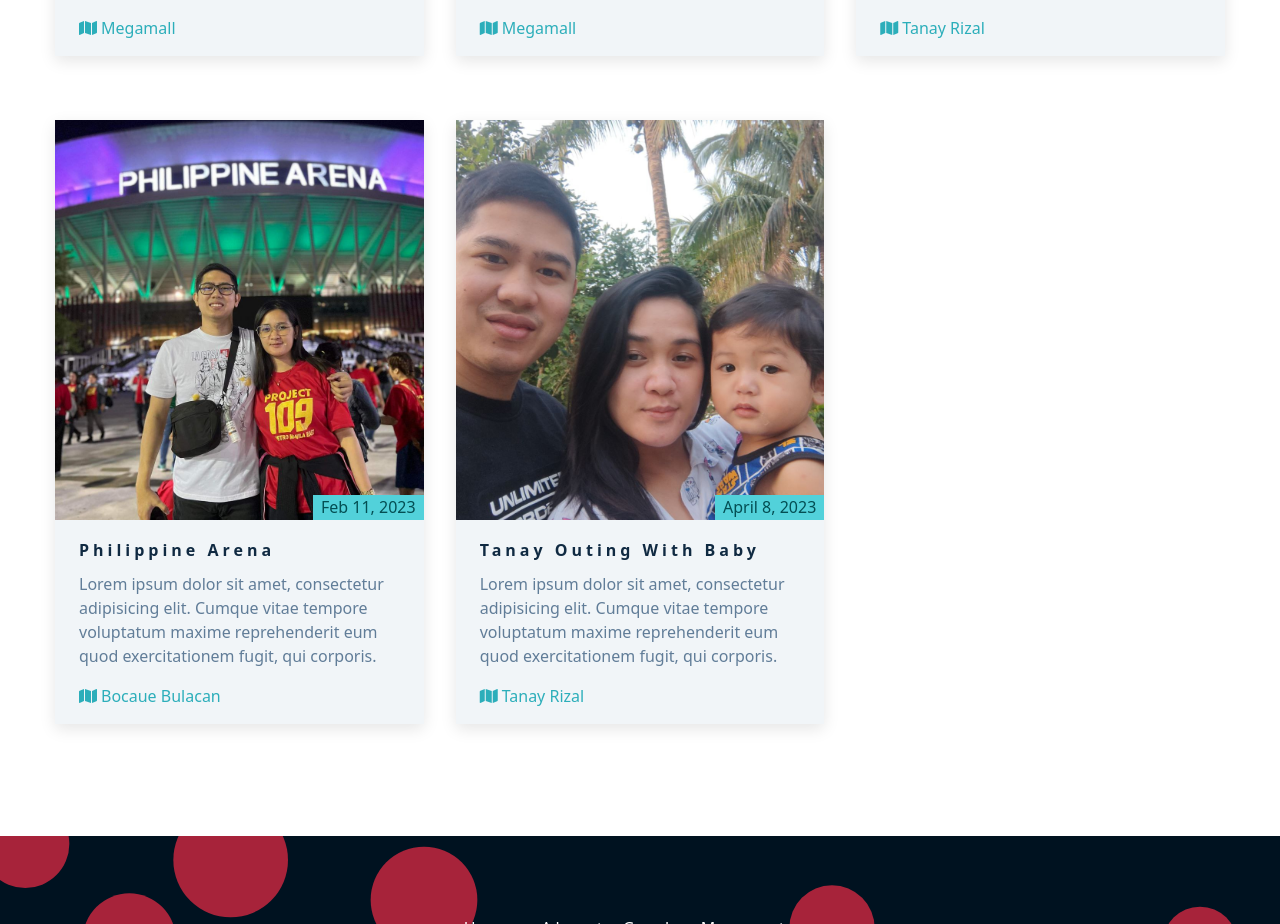
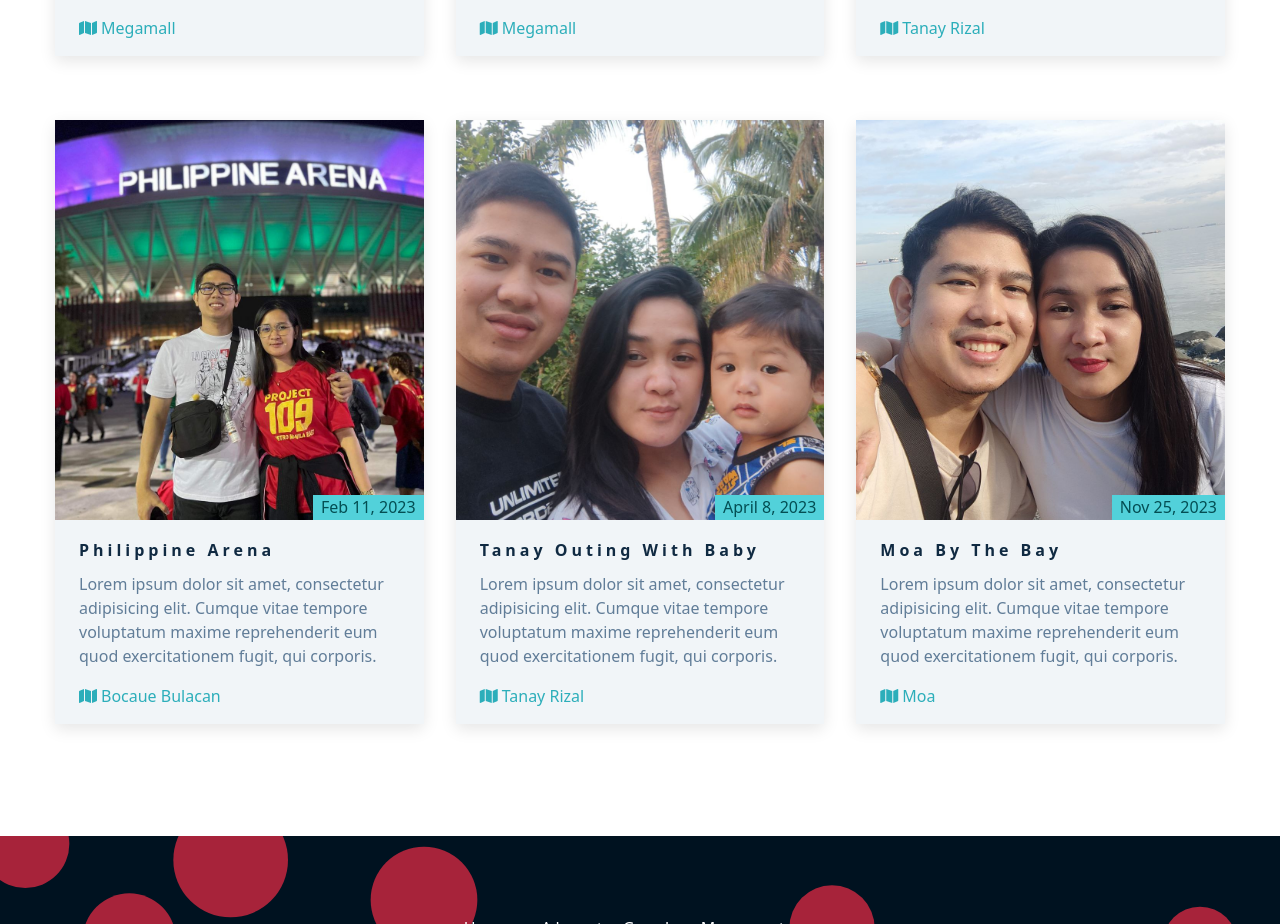
Before and after one commit to Franz0000/42-lions-road, a React (Create React App) app: page / in a window 1280 px wide. Shown: the part 3604-4528 px from the top of the page. Built offline with nearby package versions, Linux system fonts and the light colour scheme.

Commit message:
add more img

```diff
--- a/src/data.js
+++ b/src/data.js
@@ -6,6 +6,7 @@ import tour5 from './images/img5.jpg';
 import tour6 from './images/img6.jpg';
 import tour7 from './images/img7.jpg';
 import tour8 from './images/img8.jpg';
+import tour9 from './images/img9.jpg';
 
 export const pageLinks = [
   { id: 1, href: '#home', text: 'home' },
@@ -105,4 +106,12 @@ export const tours = [
     info: ` Lorem ipsum dolor sit amet, consectetur adipisicing elit. Cumque vitae tempore voluptatum maxime reprehenderit eum quod exercitationem fugit, qui corporis.`,
     location: 'Tanay Rizal',
   },
+  {
+    id: 9,
+    image: tour9,
+    date: 'Nov 25, 2023',
+    title: 'Moa By the Bay',
+    info: ` Lorem ipsum dolor sit amet, consectetur adipisicing elit. Cumque vitae tempore voluptatum maxime reprehenderit eum quod exercitationem fugit, qui corporis.`,
+    location: 'Moa',
+  },
 ];
```
Also changed, not shown: src/images/img9.jpg (added).
